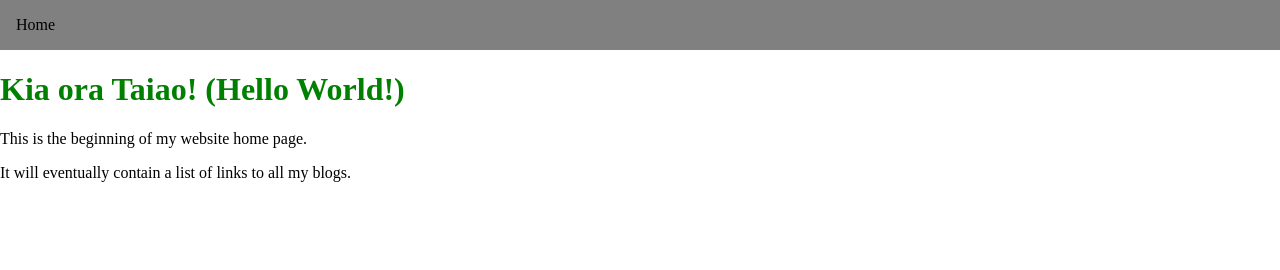
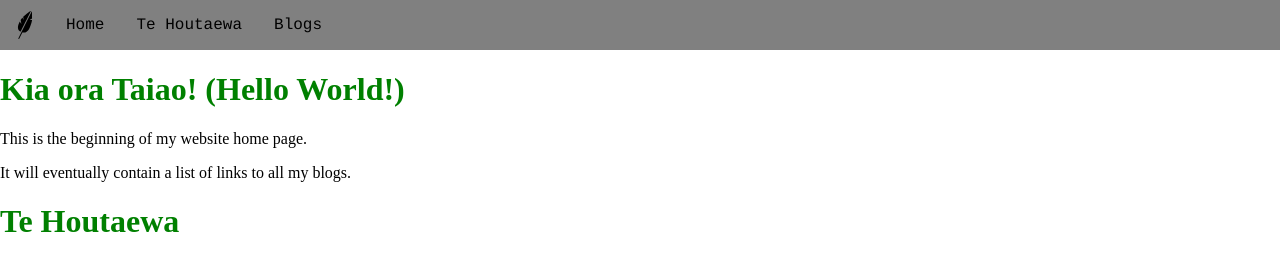
Before and after one commit to Chrisp-Swanch/chrisp-swanch.github.io, a plain HTML site: page index.html in a window 1280 px wide. Drawn offline with Linux system fonts and the light colour scheme.

Commit message:
add items to nav bar

```diff
--- a/index.html
+++ b/index.html
@@ -11,21 +11,22 @@
 
   <body>
     <section class="nav-bar">
-      <span class="nav-option">
-        <a>
+        <img src="images/leaf_icon.svg" alt="Home Icon" class="icon">
+      <div class="nav-option">
+        <a href="index.html">
           Home
         </a>
-        </span>
-      <!-- <span class="nav-option"float="left">
-        <a>
+      </div>
+      <div class="nav-option">
+        <a href="#te-houtaewa-header">
           Te Houtaewa
         </a>
-      </span>
-      <span class="nav-option"float="left">
+      </div>
+      <div class="nav-option">
         <a>
           Blogs
         </a>
-      </span> -->
+      </div>
     </section>
 
 
@@ -35,6 +36,10 @@
       <p> This is the beginning of my website home page.</p>
       <p> It will eventually contain a list of links to all my blogs. </p>
 
+    <h1 id="te-houtaewa-header">
+      Te Houtaewa
+    </h1>
+
   </body>
 
 </html>
--- a/styles/main.css
+++ b/styles/main.css
@@ -3,6 +3,11 @@
 /* :root {
   background-color: blue;
 } */
+
+a {
+  text-decoration: none;
+  color: black;
+}
 
 body {
   padding: 0px;
@@ -10,16 +15,21 @@ body {
 }
 
 .nav-bar {
+  display: flex;
   background-color: grey;
   position: sticky;
   width: 100vw;
   height: 50px;
 }
 
+.icon {
+  padding: 0.7em;
+}
+
 .nav-option {
-  position: absolute;
   padding: 1em;
-  float: left;
+  font-family: courier;
+  text-decoration: none;
 }
 
 
```
Also changed, not shown: images/leaf_icon.svg (added).
